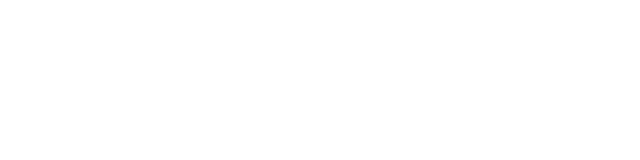
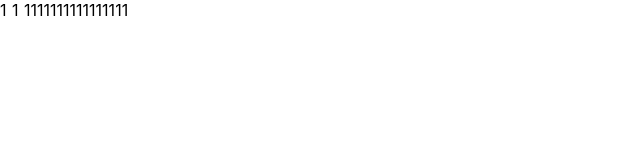
Before and after one commit to qing-m/website-alone, a Nuxt app: page /user/1 in a window 1280 px wide. Before the commit this address had no page. Shown: the top 160 px of the page, without its empty margins (0-640 px from the left). Built offline with nearby package versions, Linux system fonts and the light colour scheme.

Commit message:
页面验证 错误页面

```diff
--- /dev/null
+++ b/layouts/error.vue
@@ -0,0 +1,8 @@
+<template lang="">
+  <div>
+    <p>页面错误</p>
+    <nuxt-link to="/">
+      Go Home
+    </nuxt-link>
+  </div>
+</template>
--- /dev/null
+++ b/pages/user/_id.vue
@@ -0,0 +1,27 @@
+<template>
+  <div>
+    {{ defaultRouter }}
+    {{ $route.params.id }}
+    {{ 1111111111111111 }}
+  </div>
+</template>
+
+<script>
+export default {
+  validate ({ params }) {
+    // 必须是number类型
+    return /^\d+$/.test(params.id)
+  },
+  asyncData ({ content }) {
+    return {
+      router: process.env.baseUrl
+    }
+  },
+  data () {
+    return {
+      router: 'default',
+      defaultRouter: this.$route.params.id
+    }
+  }
+}
+</script>
```
